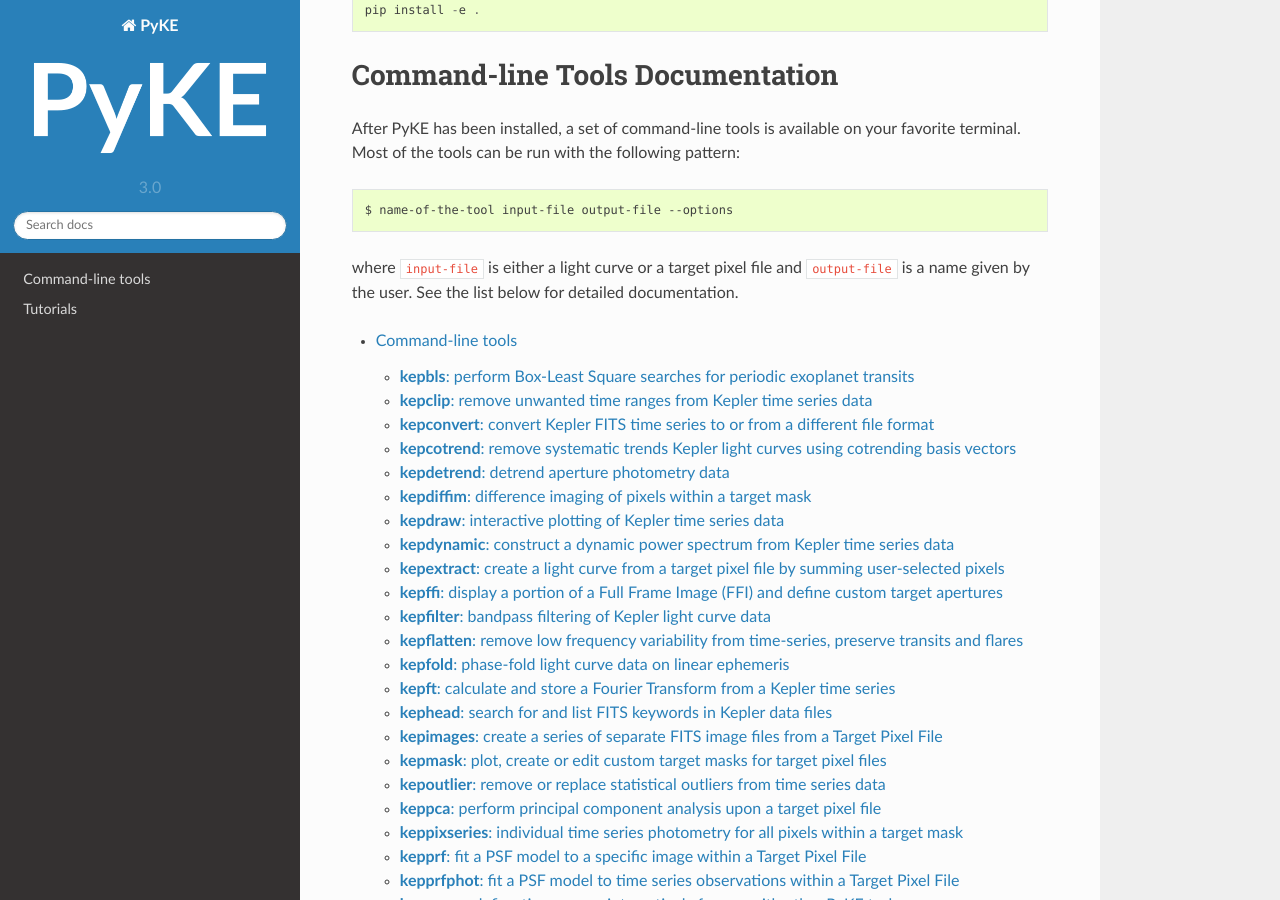
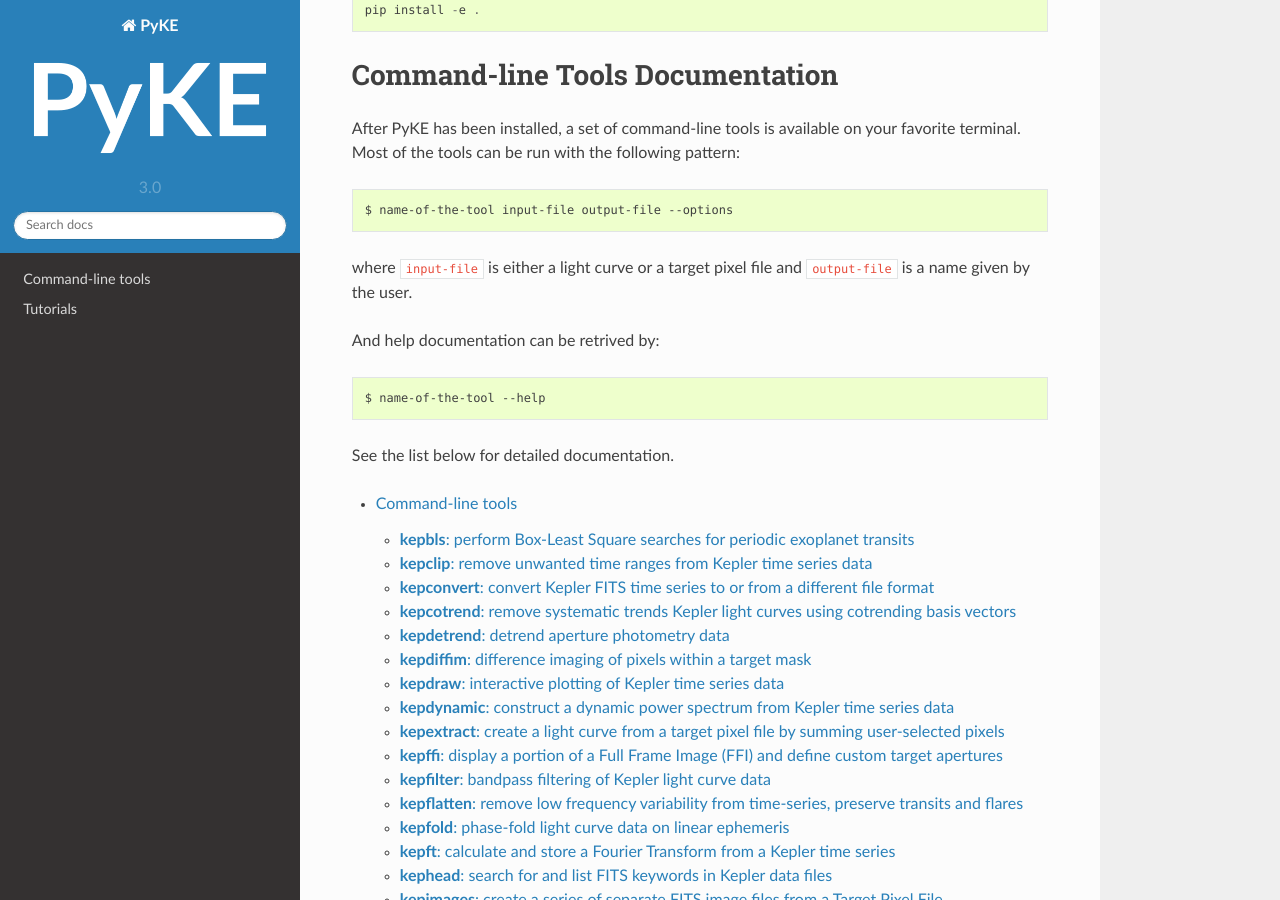
Before and after one commit to KeplerGO/pyke, a Sphinx documentation site: the page built from docs/source/index.rst, in a window 1280 px wide and 900 px high, scrolled down 501 px. Built offline with Sphinx 7.4.7 and the Read the Docs theme 2.0.0, drawn with Linux system fonts in a browser that asks for light colours.

Commit message:
update doc index

```diff
--- a/docs/source/index.rst
+++ b/docs/source/index.rst
@@ -35,8 +35,13 @@
     $ name-of-the-tool input-file output-file --options
 
 where ``input-file`` is either a light curve or a target pixel file and
-``output-file`` is a name given by the user. See the list below for detailed
-documentation.
+``output-file`` is a name given by the user.
+
+And help documentation can be retrived by::
+
+    $ name-of-the-tool --help
+
+See the list below for detailed documentation.
 
 .. toctree::
     :maxdepth: 2
```
